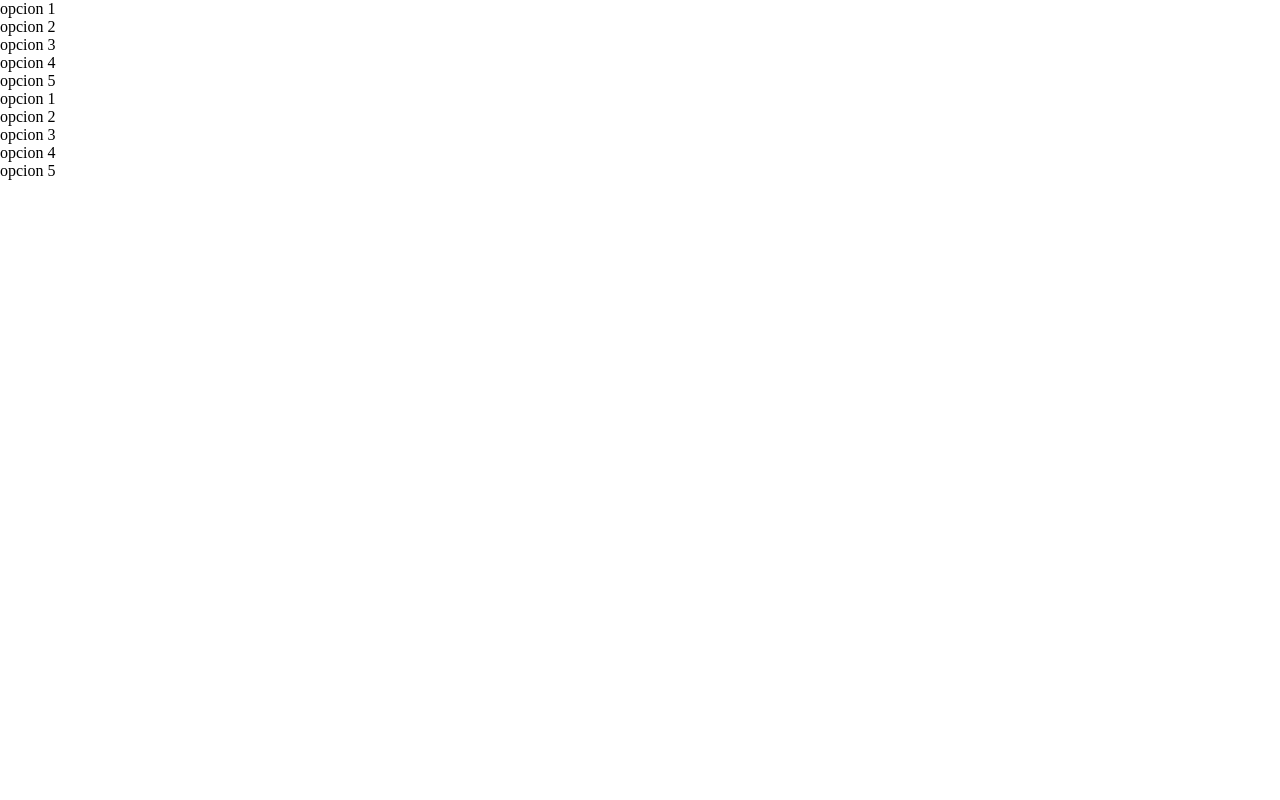
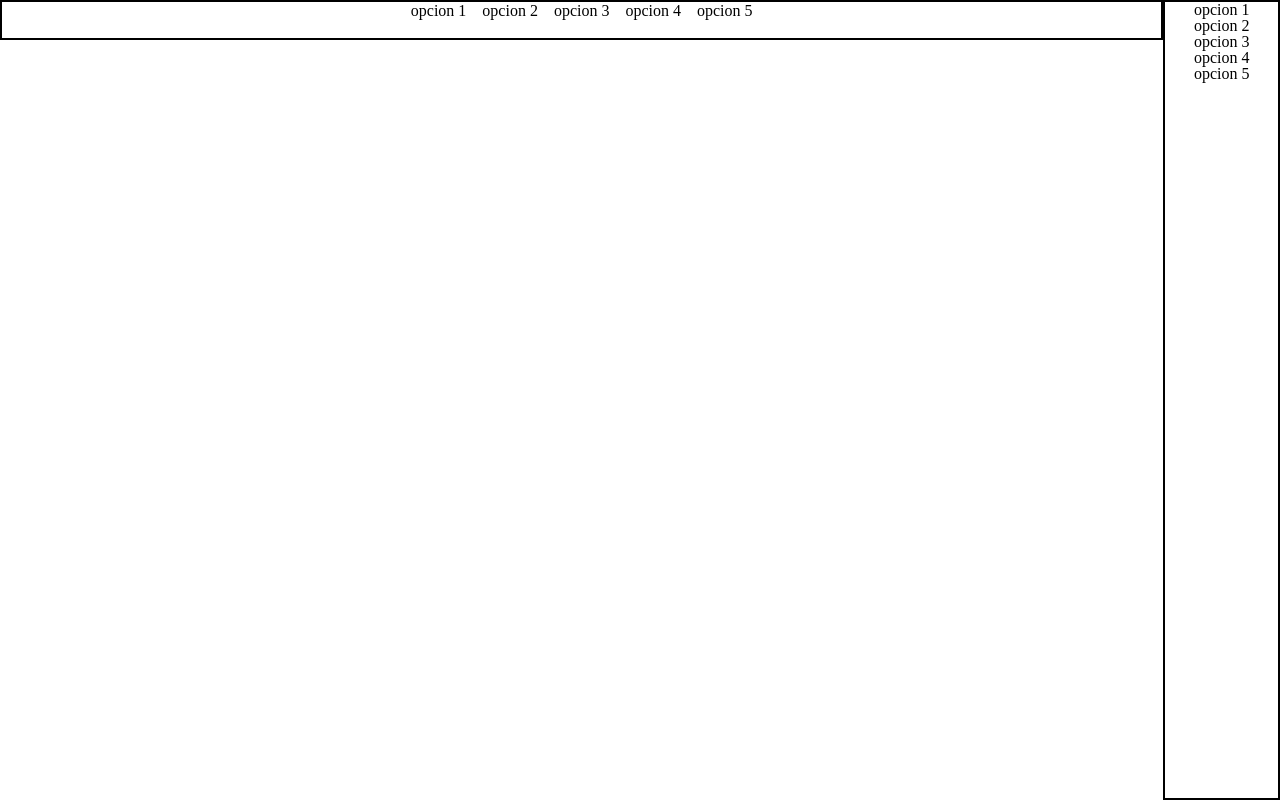
Before and after one commit to LuFeGoRO/flex_box_y_ben, a plain HTML site: page index.html in a window 1280 px wide. Drawn offline with Linux system fonts and the light colour scheme.

Commit message:
barra de bavegacion

```diff
--- a/index.html
+++ b/index.html
@@ -11,28 +11,30 @@
 <body>
     <main>
         <div class="barra_de_navegacion">
-            <nav class="menu-horizontal">
-                <ul class="menu-horizontal__lista">
-                    <li>opcion 1</li>
-                    <li>opcion 2</li>
-                    <li>opcion 3</li>
-                    <li>opcion 4</li>
-                    <li>opcion 5</li>
+            <nav class="barra_de_navegacion__menu-horizontal">
+                <ul class="barra_de_navegacion__lista">
+                    <li class="barra_de_navegacion__opciones--text">opcion 1</li>
+                    <li class="barra_de_navegacion__opciones--text">opcion 2</li>
+                    <li class="barra_de_navegacion__opciones--text">opcion 3</li>
+                    <li class="barra_de_navegacion__opciones--text">opcion 4</li>
+                    <li class="barra_de_navegacion__opciones--text">opcion 5</li>
                 </ul>
             </nav>
-             <nav class="menu-vertical">
-                <ul class="menu-vertical__lista">
-                    <li>opcion 1</li>
-                    <li>opcion 2</li>
-                    <li>opcion 3</li>
-                    <li>opcion 4</li>
-                    <li>opcion 5</li>
+        </div>
+       <div class="barra_de_navegacion_vertical">
+            <nav class="barra_de_navegacion__menu-vertical">
+                <ul class="barra_de_navegacion__lista_vertical">
+                    <li class="barra_de_navegacion__opciones--text">opcion 1</li>
+                    <li class="barra_de_navegacion__opciones--text">opcion 2</li>
+                    <li class="barra_de_navegacion__opciones--text">opcion 3</li>
+                    <li class="barra_de_navegacion__opciones--text">opcion 4</li>
+                    <li class="barra_de_navegacion__opciones--text">opcion 5</li>
                 </ul>
             </nav>
+        </div>
 
 
         </div>
-    </main>
 </body>
 
 </html>
--- a/style.css
+++ b/style.css
@@ -1,10 +1,14 @@
-*{
+@import url(componentes/barras_de_navecion.css);
+@import url(componentes/barras_laterales.css);
+
+* {
     margin: 0;
     padding: 0;
     box-sizing: border-box;
 }
-main{
+
+main {
     display: flex;
-    width: 100%;
-    height: 100%;
+    width: 100vw;
+    height: 100vh;
 }
```
